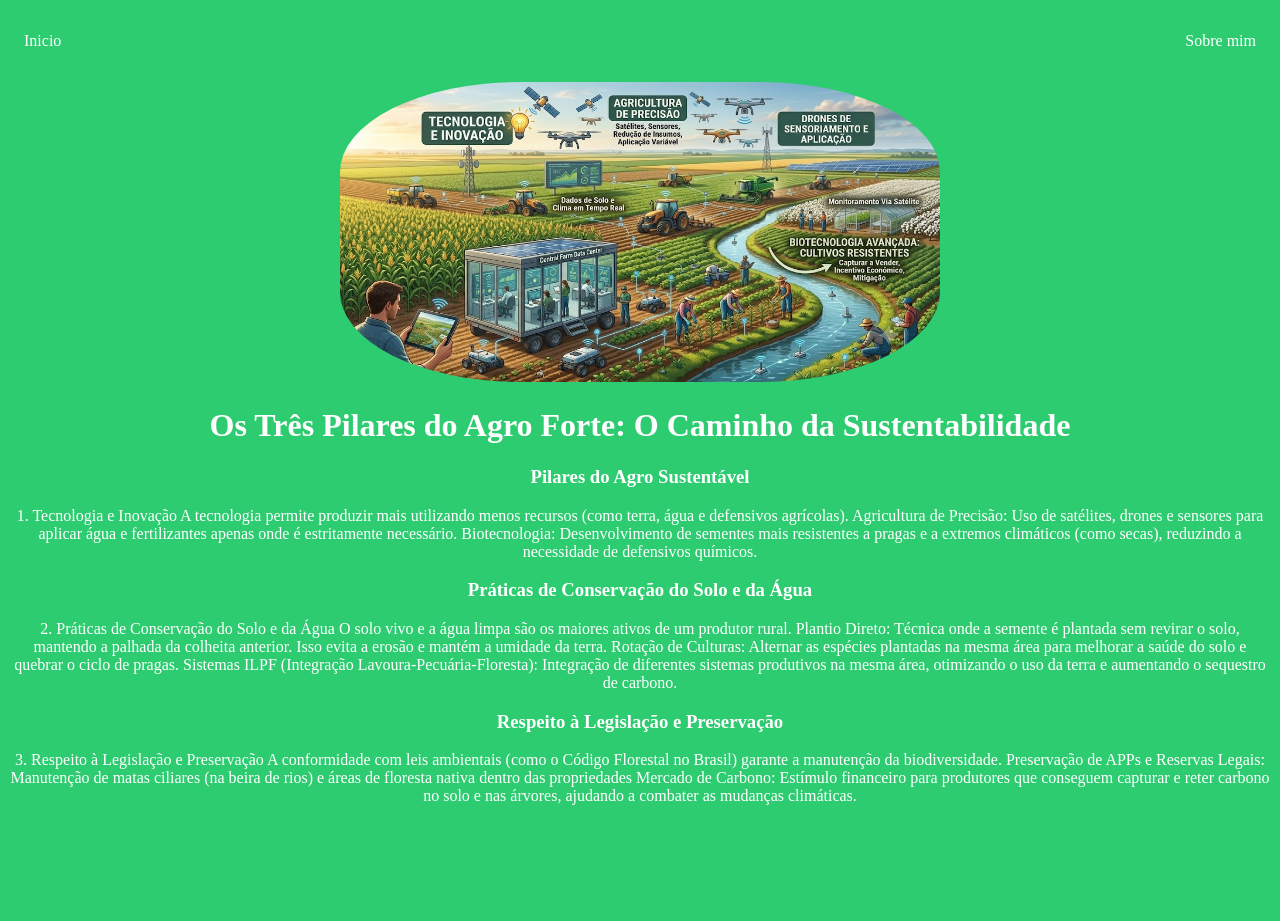
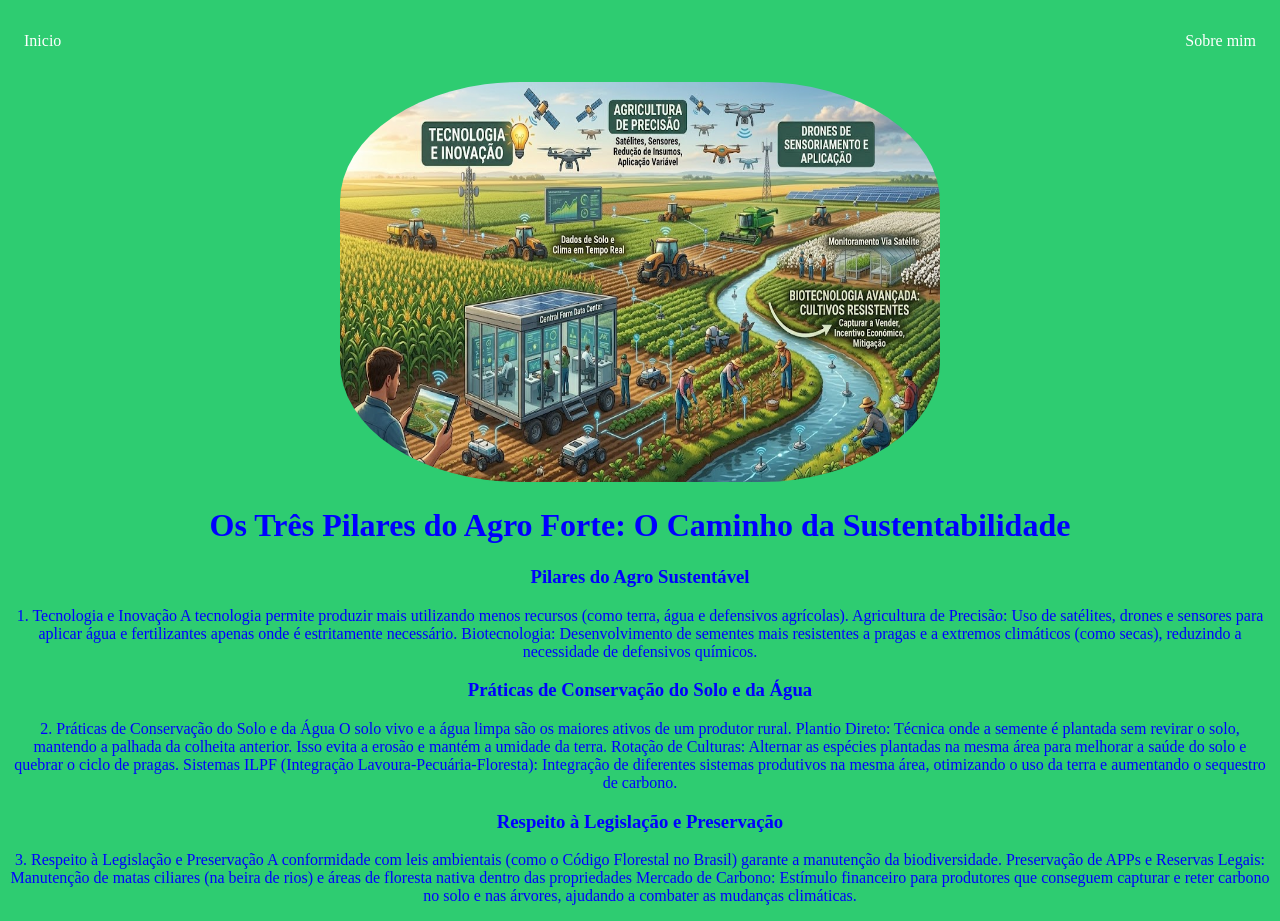
Before and after one commit to felipevink-cmyk/agrinho-2026, a plain HTML site: page index.html in a window 1280 px wide. Before the commit the page ends 821 px from the top, so only its background shows below. Drawn offline with Linux system fonts and the light colour scheme.

Commit message:
Update agrinho.css

```diff
--- a/agrinho.css
+++ b/agrinho.css
@@ -1,5 +1,5 @@
 body{
-    color: white;
+    color: blue;
     background-color:  #2ecc71;
 }
 ul{
@@ -15,7 +15,7 @@ a{
 }
 img{
     width: 600px;
-    height: 300px;
+    height: 400px;
     border-radius: 30%;
 }
 .center {
```
